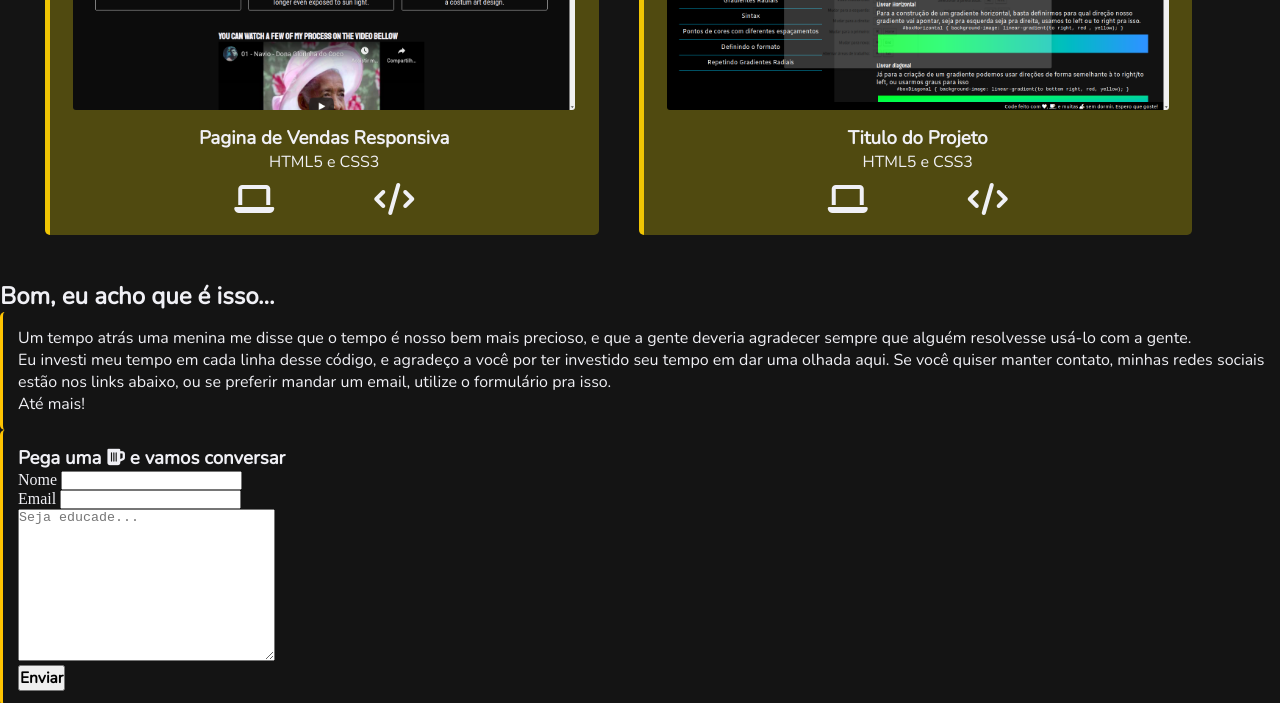
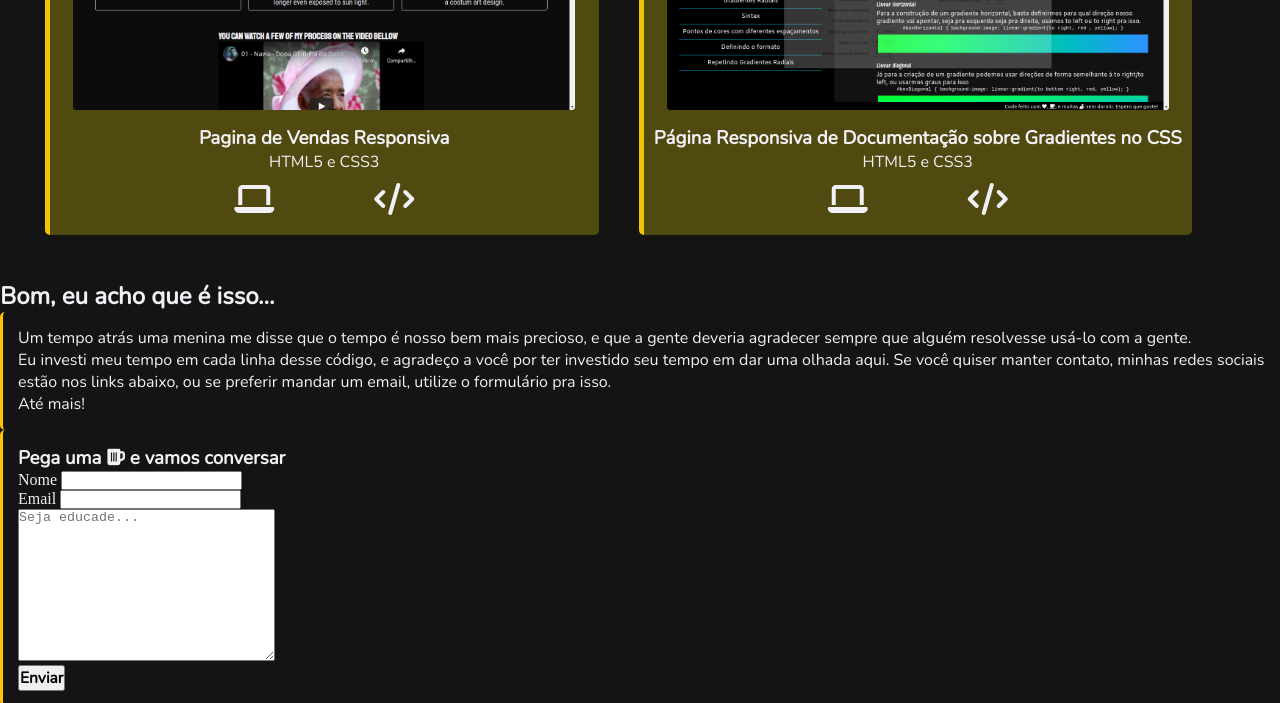
Before and after one commit to hiagoptk/hiagoptk.github.io, a plain HTML site: page index.html in a window 1280 px wide. Shown: the part 2317-3020 px from the top of the page. Drawn offline with nearby package versions, Linux system fonts and the light colour scheme.

Commit message:
corrigindo erro no projeto sobre gradientes de css

```diff
--- a/index.html
+++ b/index.html
@@ -233,7 +233,7 @@
             </div>
             <div class="proj">
                 <img class="imgProj" src="./assets/p4.png" alt="">
-                <h3>Titulo do Projeto</h3>
+                <h3>Página Responsiva de Documentação sobre Gradientes no CSS</h3>
                 <p>HTML5 e CSS3</p>
                 <div class="projectBtn">
                     <a href="http://cssgradient-doc.netlify.app" target="_blank"><i class="fas fa-laptop"></i></a>
```
